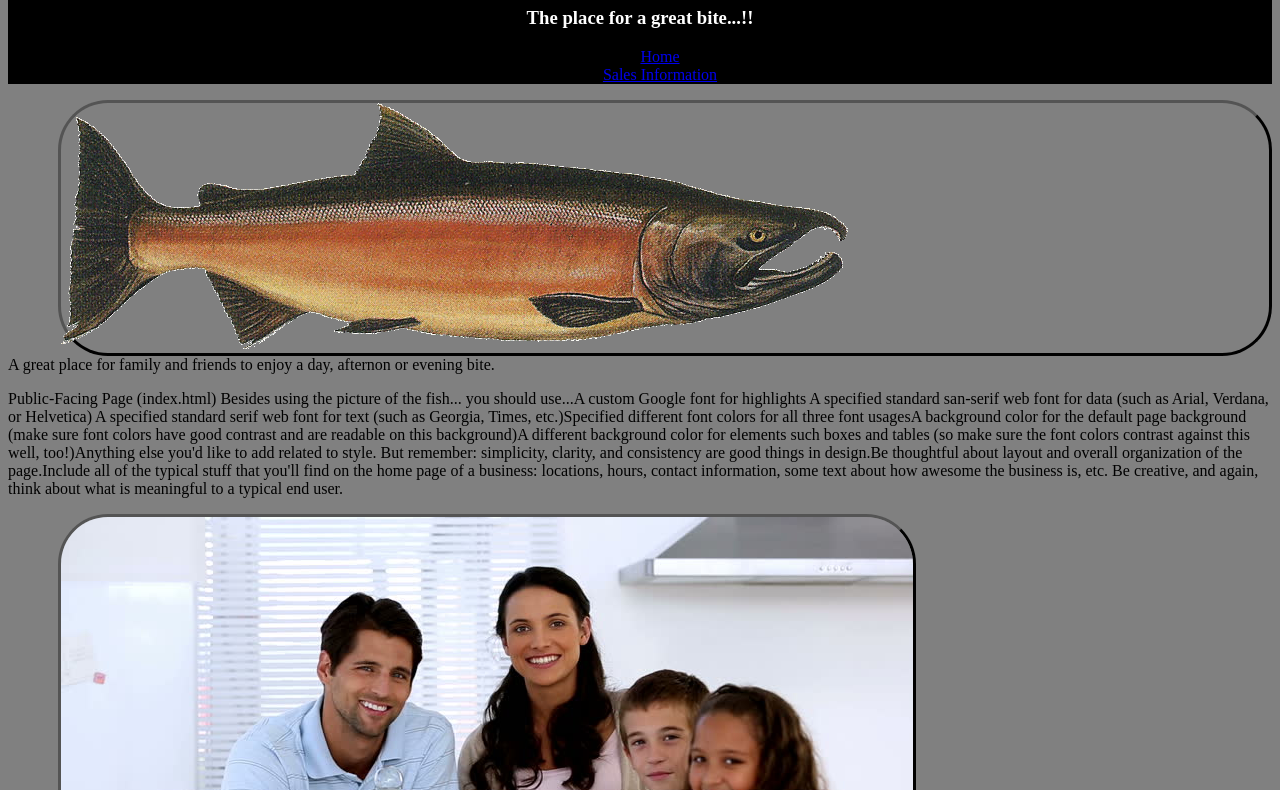
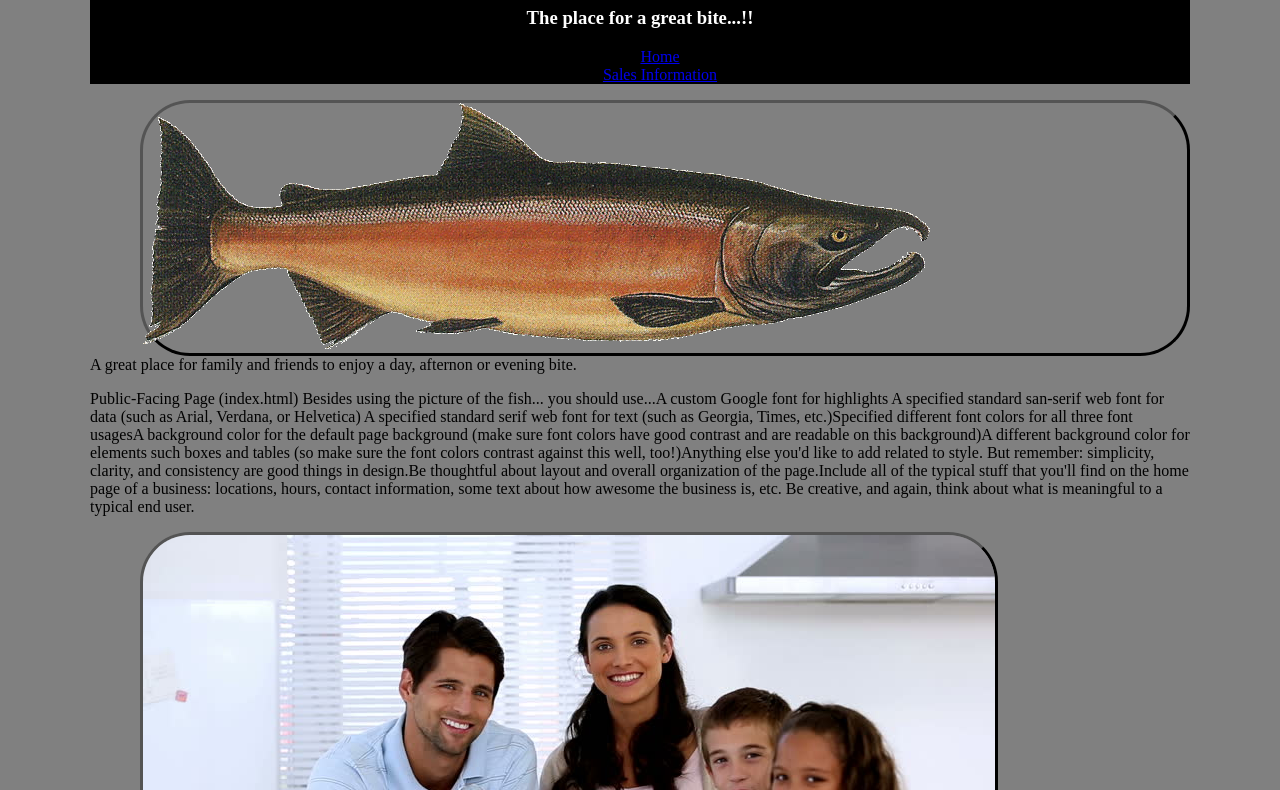
Before and after one commit to rlkman/cookie-stand, a plain HTML site: page index.html in a window 1280 px wide. Shown: the part 73-863 px from the top of the page. Drawn offline with Linux system fonts and the light colour scheme.

Commit message:
saturday morn

```diff
--- a/style.css
+++ b/style.css
@@ -5,6 +5,8 @@
   border-color: green;
 }
 body {
+  margin-left: 90px;
+  margin-right: 90px;
   background-position: center;
   background-color: gray;
 }
```
